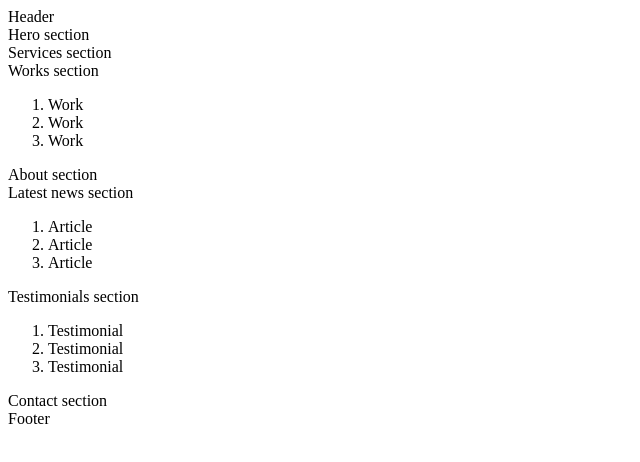
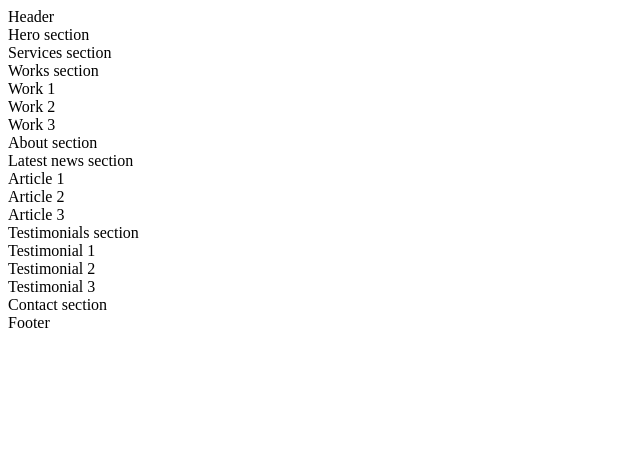
Before and after one commit to Solowise130/alx-frontend, a plain HTML site: page 0x00-html_advanced/6-index.html in a window 1280 px wide. Shown: the whole page, without its empty margins (0-640 px from the left). Drawn offline with Linux system fonts and the light colour scheme.

Commit message:
6. Work, News, Testimonial articles

```diff
--- a/0x00-html_advanced/6-index.html
+++ b/0x00-html_advanced/6-index.html
@@ -1,51 +1,54 @@
 <!DOCTYPE html>
 <html lang="en" dir="ltr">
+
 <head>
     <meta charset="utf-8">
-        <meta name="viewport" content="width=device-width, initial-scale=1.0, viewport-fit=cover">
+    <meta name="viewport" content="width=device-width, initial-scale=1, viewport-fit=cover">
     <title>Homepage - Techium</title>
     <meta name="description" content="Techium is a digital agency">
-        <link rel="icon" href="./favicon.ico" type="image/x-icon">
-        <link rel="icon" href="./favicon.png" type="image/png">
+    <link rel="icon" type="image/x-icon" href="./favicon.ico">
+    <link rel="icon" type="image/png" href="./favicon-32x32.png">
 </head>
+
 <body>
-        <header>Header</header>
+    <header>
+        Header
+    </header>
     <main>
-            <section>Hero section</section>
-            <section>Services section</section>
+        <section>
+            Hero section
+        </section>
+        <section>
+            Services section
+        </section>
         <section>
             Works section
-                <article>
-                    <ol>
-                        <li>Work</li>
-                        <li>Work</li>
-                        <li>Work</li>
-                    </ol>
-                </article>
+            <article>Work 1</article>
+            <article>Work 2</article>
+            <article>Work 3</article>
         </section>
-            <section>About section</section>
+        <section>
+            About section
+        </section>
         <section>
             Latest news section
-                <article>
-                    <ol>
-                        <li>Article</li>
-                        <li>Article</li>
-                        <li>Article</li>
-                    </ol>
-                </article>
+            <article>Article 1</article>
+            <article>Article 2</article>
+            <article>Article 3</article>
         </section>
         <section>
             Testimonials section
-                <article>
-                    <ol>
-                        <li>Testimonial</li>
-                        <li>Testimonial</li>
-                        <li>Testimonial</li>
-                    </ol>
-                </article>
+            <article>Testimonial 1</article>
+            <article>Testimonial 2</article>
+            <article>Testimonial 3</article>
         </section>
-            <section>Contact section</section>
+        <section>
+            Contact section
+        </section>
     </main>
-        <footer>Footer</footer>
+    <footer>
+        Footer
+    </footer>
 </body>
+
 </html>
```
Lines whose indentation alone changed are shown as unchanged.
